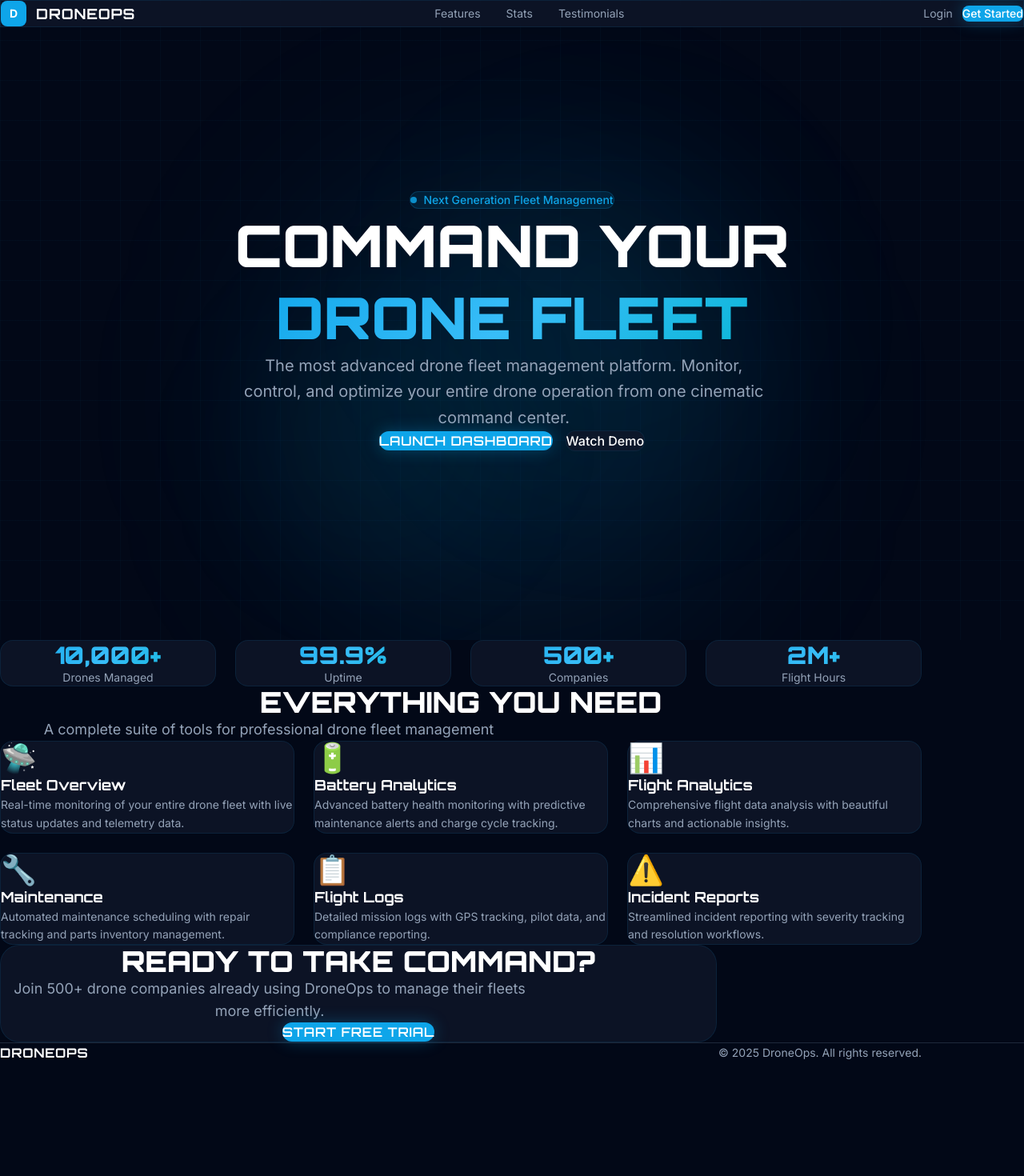
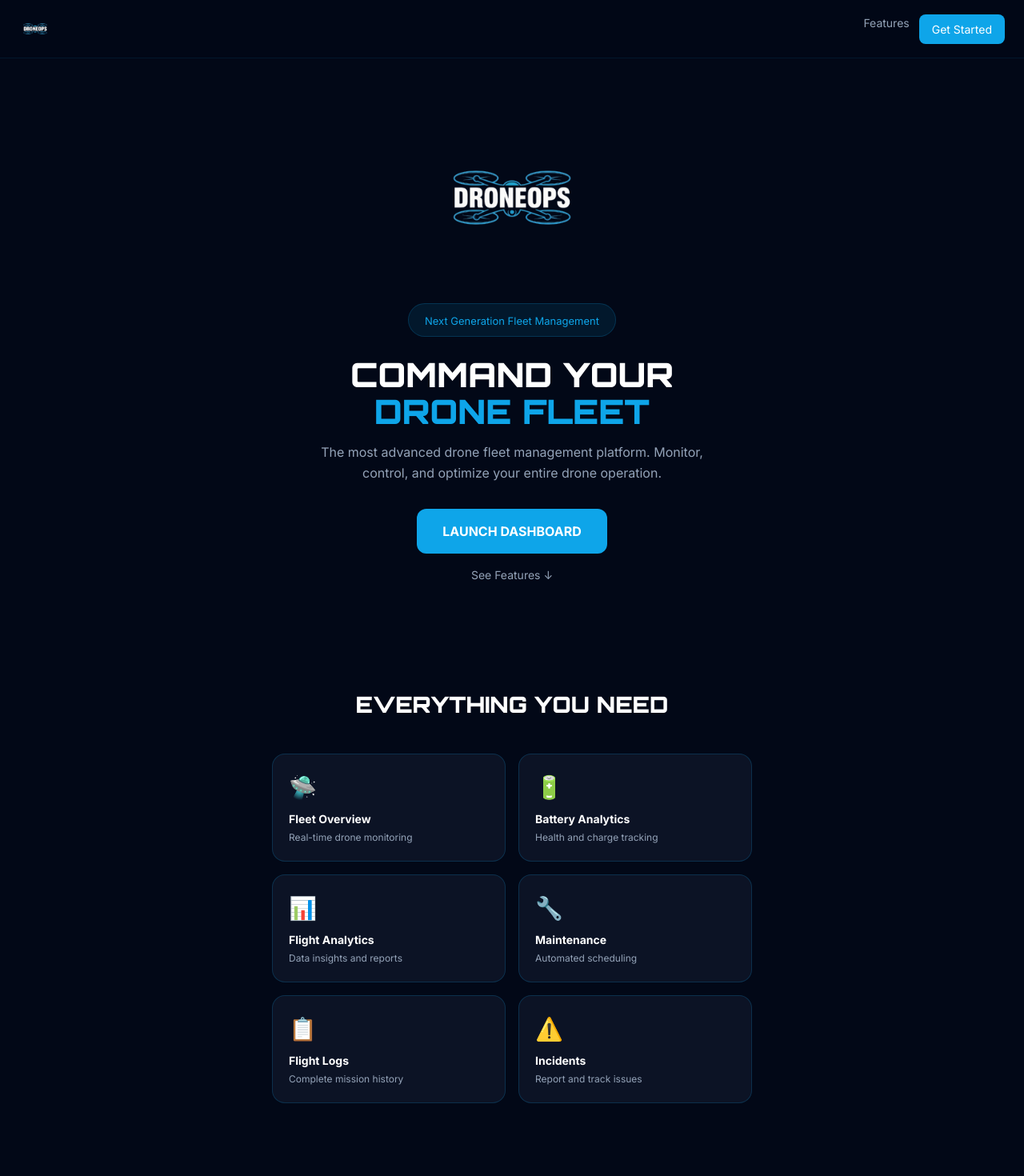
Before and after one commit to DRONE0PS/droneops-apps, a Next.js app: page /droneops-apps/ in a window 1280 px wide. Shown: the top 1470 px of the page at 80% size. Before the commit the page ends 1328 px from the top, so only its background shows below. Built offline with nearby package versions, Linux system fonts and the light colour scheme.

Commit message:
New homepage with logo

```diff
--- a/app/page.js
+++ b/app/page.js
@@ -1,152 +1,69 @@
 'use client'
-
-import { motion } from 'framer-motion'
-import Link from 'next/link'
 
 export default function Home() {
   return (
-    <main className="min-h-screen bg-[#020817] overflow-hidden">
+    <main style={{background:'#020817',minHeight:'100vh',color:'white'}}>
 
-      {/* Navbar */}
-      <nav className="fixed top-0 w-full z-50 glass border-b border-[#0ea5e9]/10">
-        <div className="max-w-7xl mx-auto px-6 py-4 flex items-center justify-between">
-          <div className="flex items-center gap-3">
-            <div className="w-8 h-8 rounded-lg bg-[#0ea5e9] flex items-center justify-center">
-              <span className="text-white font-bold text-sm">D</span>
-            </div>
-            <span className="font-['Orbitron'] text-white font-bold text-lg tracking-wider">
-              DRONEOPS
-            </span>
-          </div>
-          <div className="hidden md:flex items-center gap-8">
-            <a href="#features" className="text-[#94a3b8] hover:text-[#0ea5e9] transition-colors text-sm">Features</a>
-            <a href="#stats" className="text-[#94a3b8] hover:text-[#0ea5e9] transition-colors text-sm">Stats</a>
-            <a href="#testimonials" className="text-[#94a3b8] hover:text-[#0ea5e9] transition-colors text-sm">Testimonials</a>
-          </div>
-          <div className="flex items-center gap-3">
-            <Link href="/dashboard" className="text-[#94a3b8] hover:text-white transition-colors text-sm">
-              Login
-            </Link>
-            <Link href="/dashboard" className="bg-[#0ea5e9] hover:bg-[#38bdf8] text-white px-4 py-2 rounded-lg text-sm font-medium transition-all duration-300 glow">
-              Get Started
-            </Link>
-          </div>
+      <nav style={{position:'fixed',top:0,width:'100%',background:'rgba(2,8,23,0.9)',borderBottom:'1px solid rgba(14,165,233,0.1)',padding:'16px 24px',display:'flex',justifyContent:'space-between',alignItems:'center',zIndex:50,boxSizing:'border-box'}}>
+        <img src="/droneops-apps/logo.png" alt="DroneOps" style={{height:'40px'}} />
+        <div style={{display:'flex',gap:'12px'}}>
+          <a href="#features" style={{color:'#94a3b8',textDecoration:'none',fontSize:'14px'}}>Features</a>
+          <a href="/droneops-apps/dashboard/" style={{background:'#0ea5e9',color:'white',padding:'8px 16px',borderRadius:'8px',textDecoration:'none',fontSize:'14px'}}>Get Started</a>
         </div>
       </nav>
 
-      {/* Hero Section */}
-      <section className="relative min-h-screen flex items-center justify-center pt-20">
-
-        {/* Background Effects */}
-        <div className="absolute inset-0 overflow-hidden">
-          <div className="absolute top-1/4 left-1/2 -translate-x-1/2 w-[600px] h-[600px] bg-[#0ea5e9]/10 rounded-full blur-[120px]" />
-          <div className="absolute top-1/2 left-1/4 w-[300px] h-[300px] bg-[#06b6d4]/5 rounded-full blur-[80px]" />
-          <div className="absolute bottom-1/4 right-1/4 w-[400px] h-[400px] bg-[#0ea5e9]/5 rounded-full blur-[100px]" />
+      <section style={{minHeight:'100vh',display:'flex',flexDirection:'column',alignItems:'center',justifyContent:'center',textAlign:'center',padding:'24px',paddingTop:'100px'}}>
+        <img src="/droneops-apps/logo.png" alt="DroneOps Logo" style={{width:'200px',marginBottom:'32px'}} />
+        <div style={{background:'rgba(14,165,233,0.1)',border:'1px solid rgba(14,165,233,0.2)',borderRadius:'999px',padding:'8px 20px',marginBottom:'24px'}}>
+          <span style={{color:'#0ea5e9',fontSize:'13px'}}>Next Generation Fleet Management</span>
         </div>
-
-        {/* Grid Background */}
-        <div className="absolute inset-0 bg-[linear-gradient(rgba(14,165,233,0.03)_1px,transparent_1px),linear-gradient(90deg,rgba(14,165,233,0.03)_1px,transparent_1px)] bg-[size:50px_50px]" />
-
-        <div className="relative z-10 text-center px-6 max-w-5xl mx-auto">
-          <motion.div
-            initial={{ opacity: 0, y: 30 }}
-            animate={{ opacity: 1, y: 0 }}
-            transition={{ duration: 0.8 }}
-          >
-            <div className="inline-flex items-center gap-2 bg-[#0ea5e9]/10 border border-[#0ea5e9]/20 rounded-full px-4 py-2 mb-8">
-              <div className="w-2 h-2 bg-[#0ea5e9] rounded-full animate-pulse" />
-              <span className="text-[#0ea5e9] text-sm font-medium">Next Generation Fleet Management</span>
-            </div>
-
-            <h1 className="font-['Orbitron'] text-5xl md:text-7xl font-black text-white mb-6 leading-tight">
-              COMMAND YOUR
-              <span className="gradient-text block">DRONE FLEET</span>
-            </h1>
-
-            <p className="text-[#94a3b8] text-lg md:text-xl max-w-2xl mx-auto mb-10 leading-relaxed">
-              The most advanced drone fleet management platform. Monitor, control, and optimize your entire drone operation from one cinematic command center.
-            </p>
-
-            <div className="flex flex-col sm:flex-row items-center justify-center gap-4">
-              <Link href="/dashboard" className="w-full sm:w-auto bg-[#0ea5e9] hover:bg-[#38bdf8] text-white px-8 py-4 rounded-xl text-base font-semibold transition-all duration-300 glow font-['Orbitron'] tracking-wider">
-                LAUNCH DASHBOARD
-              </Link>
-              <button className="w-full sm:w-auto glass border border-[#0ea5e9]/20 text-white px-8 py-4 rounded-xl text-base font-medium transition-all duration-300 hover:border-[#0ea5e9]/50">
-                Watch Demo
-              </button>
-            </div>
-          </motion.div>
-        </div>
+        <h1 style={{fontSize:'42px',fontWeight:'900',marginBottom:'16px',lineHeight:'1.1'}}>
+          COMMAND YOUR<br/>
+          <span style={{color:'#0ea5e9'}}>DRONE FLEET</span>
+        </h1>
+        <p style={{color:'#94a3b8',fontSize:'16px',maxWidth:'500px',marginBottom:'32px',lineHeight:'1.6'}}>
+          The most advanced drone fleet management platform. Monitor, control, and optimize your entire drone operation.
+        </p>
+        <a href="/droneops-apps/dashboard/" style={{background:'#0ea5e9',color:'white',padding:'16px 32px',borderRadius:'12px',textDecoration:'none',fontSize:'16px',fontWeight:'700',marginBottom:'16px',display:'block'}}>
+          LAUNCH DASHBOARD
+        </a>
+        <a href="#features" style={{color:'#94a3b8',fontSize:'14px',textDecoration:'none'}}>
+          See Features ↓
+        </a>
       </section>
 
-      {/* Stats Section */}
-      <section id="stats" className="py-20 px-6">
-        <div className="max-w-6xl mx-auto grid grid-cols-2 md:grid-cols-4 gap-6">
+      <section id="features" style={{padding:'60px 24px'}}>
+        <h2 style={{textAlign:'center',fontSize:'28px',fontWeight:'900',marginBottom:'40px',color:'white'}}>EVERYTHING YOU NEED</h2>
+        <div style={{display:'grid',gridTemplateColumns:'1fr 1fr',gap:'16px',maxWidth:'600px',margin:'0 auto'}}>
           {[
-            { value: '10,000+', label: 'Drones Managed' },
-            { value: '99.9%', label: 'Uptime' },
-            { value: '500+', label: 'Companies' },
-            { value: '2M+', label: 'Flight Hours' },
-          ].map((stat, i) => (
-            <div key={i} className="glass rounded-2xl p-6 text-center border border-[#0ea5e9]/10 hover:border-[#0ea5e9]/30 transition-all duration-300">
-              <div className="font-['Orbitron'] text-3xl font-black gradient-text mb-2">{stat.value}</div>
-              <div className="text-[#94a3b8] text-sm">{stat.label}</div>
+            {icon:'🛸',title:'Fleet Overview',desc:'Real-time drone monitoring'},
+            {icon:'🔋',title:'Battery Analytics',desc:'Health and charge tracking'},
+            {icon:'📊',title:'Flight Analytics',desc:'Data insights and reports'},
+            {icon:'🔧',title:'Maintenance',desc:'Automated scheduling'},
+            {icon:'📋',title:'Flight Logs',desc:'Complete mission history'},
+            {icon:'⚠️',title:'Incidents',desc:'Report and track issues'},
+          ].map((f,i) => (
+            <div key={i} style={{background:'rgba(15,23,42,0.8)',border:'1px solid rgba(14,165,233,0.2)',borderRadius:'16px',padding:'20px'}}>
+              <div style={{fontSize:'28px',marginBottom:'8px'}}>{f.icon}</div>
+              <div style={{color:'white',fontWeight:'700',fontSize:'14px',marginBottom:'4px'}}>{f.title}</div>
+              <div style={{color:'#94a3b8',fontSize:'12px'}}>{f.desc}</div>
             </div>
           ))}
         </div>
       </section>
 
-      {/* Features Section */}
-      <section id="features" className="py-20 px-6">
-        <div className="max-w-6xl mx-auto">
-          <div className="text-center mb-16">
-            <h2 className="font-['Orbitron'] text-3xl md:text-4xl font-black text-white mb-4">
-              EVERYTHING YOU NEED
-            </h2>
-            <p className="text-[#94a3b8] text-lg max-w-2xl mx-auto">
-              A complete suite of tools for professional drone fleet management
-            </p>
-          </div>
-          <div className="grid grid-cols-1 md:grid-cols-3 gap-6">
-            {[
-              { icon: '🛸', title: 'Fleet Overview', desc: 'Real-time monitoring of your entire drone fleet with live status updates and telemetry data.' },
-              { icon: '🔋', title: 'Battery Analytics', desc: 'Advanced battery health monitoring with predictive maintenance alerts and charge cycle tracking.' },
-              { icon: '📊', title: 'Flight Analytics', desc: 'Comprehensive flight data analysis with beautiful charts and actionable insights.' },
-              { icon: '🔧', title: 'Maintenance', desc: 'Automated maintenance scheduling with repair tracking and parts inventory management.' },
-              { icon: '📋', title: 'Flight Logs', desc: 'Detailed mission logs with GPS tracking, pilot data, and compliance reporting.' },
-              { icon: '⚠️', title: 'Incident Reports', desc: 'Streamlined incident reporting with severity tracking and resolution workflows.' },
-            ].map((feature, i) => (
-              <div key={i} className="glass rounded-2xl p-6 border border-[#0ea5e9]/10 hover:border-[#0ea5e9]/30 transition-all duration-300 group">
-                <div className="text-4xl mb-4">{feature.icon}</div>
-                <h3 className="font-['Orbitron'] text-white font-bold text-lg mb-3 group-hover:text-[#0ea5e9] transition-colors">{feature.title}</h3>
-                <p className="text-[#94a3b8] text-sm leading-relaxed">{feature.desc}</p>
-              </div>
-            ))}
-          </div>
+      <section style={{padding:'60px 24px',textAlign:'center'}}>
+        <div style={{background:'rgba(15,23,42,0.8)',border:'1px solid rgba(14,165,233,0.2)',borderRadius:'24px',padding:'40px 24px',maxWidth:'500px',margin:'0 auto'}}>
+          <h2 style={{fontSize:'24px',fontWeight:'900',marginBottom:'16px'}}>READY TO TAKE COMMAND?</h2>
+          <p style={{color:'#94a3b8',fontSize:'14px',marginBottom:'24px'}}>Join 500+ drone companies already using DroneOps.</p>
+          <a href="/droneops-apps/dashboard/" style={{background:'#0ea5e9',color:'white',padding:'14px 32px',borderRadius:'12px',textDecoration:'none',fontSize:'15px',fontWeight:'700'}}>
+            START FREE TRIAL
+          </a>
         </div>
       </section>
 
-      {/* CTA Section */}
-      <section className="py-20 px-6">
-        <div className="max-w-4xl mx-auto text-center glass rounded-3xl p-12 border border-[#0ea5e9]/20">
-          <h2 className="font-['Orbitron'] text-3xl md:text-4xl font-black text-white mb-6">
-            READY TO TAKE COMMAND?
-          </h2>
-          <p className="text-[#94a3b8] text-lg mb-8 max-w-2xl mx-auto">
-            Join 500+ drone companies already using DroneOps to manage their fleets more efficiently.
-          </p>
-          <Link href="/dashboard" className="inline-block bg-[#0ea5e9] hover:bg-[#38bdf8] text-white px-10 py-4 rounded-xl text-base font-semibold transition-all duration-300 glow font-['Orbitron'] tracking-wider">
-            START FREE TRIAL
-          </Link>
-        </div>
-      </section>
-
-      {/* Footer */}
-      <footer className="py-8 px-6 border-t border-[#1e293b]">
-        <div className="max-w-6xl mx-auto flex flex-col md:flex-row items-center justify-between gap-4">
-          <span className="font-['Orbitron'] text-white font-bold tracking-wider">DRONEOPS</span>
-          <span className="text-[#94a3b8] text-sm">© 2025 DroneOps. All rights reserved.</span>
-        </div>
+      <footer style={{padding:'24px',borderTop:'1px solid rgba(14,165,233,0.1)',textAlign:'center'}}>
+        <span style={{color:'#94a3b8',fontSize:'13px'}}>© 2025 DroneOps. All rights reserved.</span>
       </footer>
 
     </main>
```
Also changed, not shown: public/logo.png (added).
